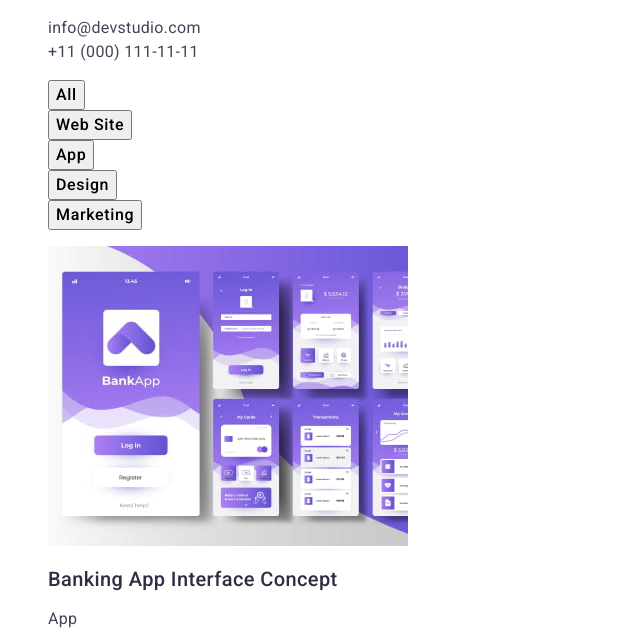
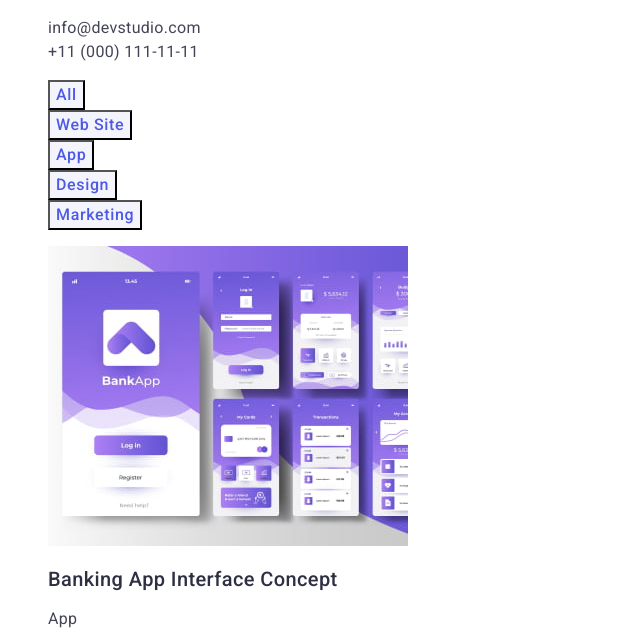
Before and after one commit to y-hrubskyi/goit-markup-hw-02, a plain HTML site: page portfolio.html in a window 1280 px wide. Shown: the part 117-761 px from the top of the page, without its empty margins (0-640 px from the left). Drawn offline with Linux system fonts and the light colour scheme.

Commit message:
Update portfolio.html

```diff
--- a/portfolio.html
+++ b/portfolio.html
@@ -53,11 +53,21 @@
         <h1 hidden>Portfolio</h1>
         <!-- FILTER -->
         <ul class="filter-list list">
-          <li><button class="button" type="button">All</button></li>
-          <li><button class="button" type="button">Web Site</button></li>
-          <li><button class="button" type="button">App</button></li>
-          <li><button class="button" type="button">Design</button></li>
-          <li><button class="button" type="button">Marketing</button></li>
+          <li>
+            <button class="button filter" type="button">All</button>
+          </li>
+          <li>
+            <button class="button filter" type="button">Web Site</button>
+          </li>
+          <li>
+            <button class="button filter" type="button">App</button>
+          </li>
+          <li>
+            <button class="button filter" type="button">Design</button>
+          </li>
+          <li>
+            <button class="button filter" type="button">Marketing</button>
+          </li>
         </ul>
         <!-- PROJECTS -->
         <ul class="projects-list list">
```
